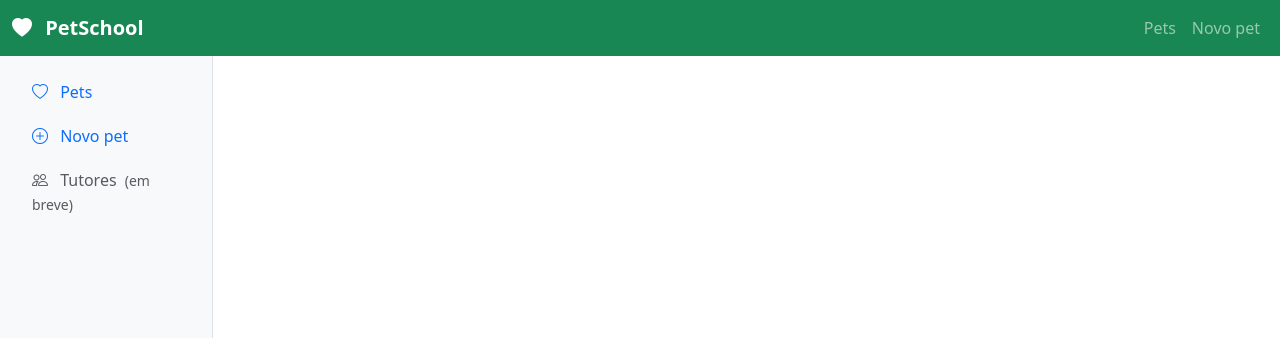
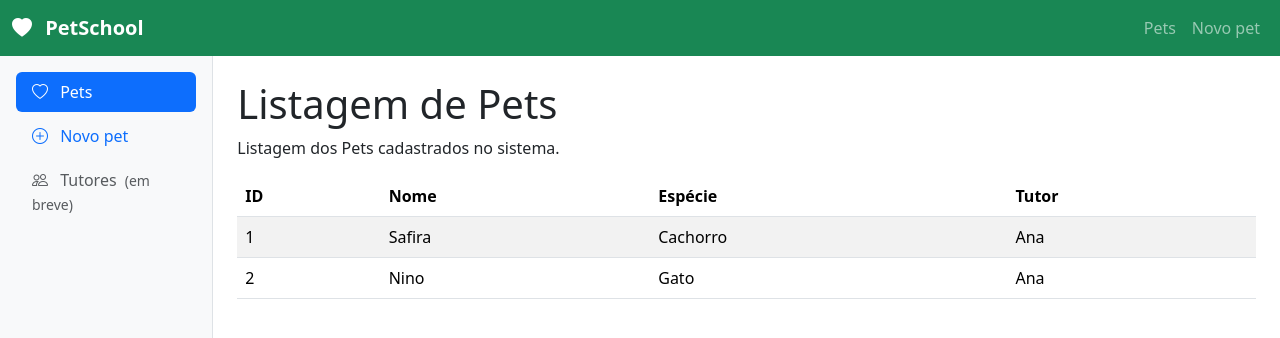
Before and after one commit to NicolasMartinsPaiva/hotel-pet, a Vue app: page /pets in a window 1280 px wide. Shown: the top 338 px of the page. Built offline with nearby package versions, Linux system fonts and the light colour scheme; data requests are answered from the project's data file.

Commit message:
FEAT: Adiciona json-server e atualiza rotas e views para integração com a API

```diff
--- a/package.json
+++ b/package.json
@@ -17,6 +17,7 @@
     "axios": "^1.20.0",
     "bootstrap": "^5.3.8",
     "bootstrap-icons": "^1.13.1",
+    "json-server": "^1.0.0-beta.15",
     "vue": "^3.5.40",
     "vue-router": "^5.2.0"
   },
--- a/src/router/index.js
+++ b/src/router/index.js
@@ -5,15 +5,18 @@ const router = createRouter({
   routes: [
     {
       path: '/',
+      redirect: '/pets',
+    },
+    {
+      path: '/pets',
       name: 'pets',
-      component: () => import('../views/AddPetView.vue/index.js'),
+      component: () => import('../views/PetsView.vue'),
     },
     {
       path: '/pets/novo',
       name: 'addPet',
       component: () => import('../views/AddPetView.vue'),
-
-    }
+    },
   ],
 });
 
--- a/src/views/PetsView.vue
+++ b/src/views/PetsView.vue
@@ -1,44 +1,48 @@
 <script setup>
 import { onMounted, ref } from 'vue';
 
-const API_URL = 'http://localhost:5173';
+const API_URL = 'http://localhost:3000';
 
 const pets = ref([]);
 const tutores = ref([]);
-  async funcion carregarDados() {
-    const respostaPets = await fetch (`${API_URL}/pets`);
+
+async function carregarDados() {
+  const respostaPets = await fetch(`${API_URL}/pets`);
   pets.value = await respostaPets.json();
 
-    const respostaTutores = await fetch (`${API_URL}/tutores`);
+  const respostaTutores = await fetch(`${API_URL}/tutores`);
   tutores.value = await respostaTutores.json();
+}
+
+function nomeDoTutor(tutorId) {
+  for(const tutor of tutores.value) {
+    if (tutor.id == tutorId) {
+      return tutor.nome;
+    }
+  }
+  return 'Tutor não encontrado';
+}
 
 onMounted(carregarDados);
-    }
 </script>
 
 <template>
   <div>
-    <header class="mb-4">
-      <h1 class="text-2xl font-bold">Listagem de Pets</h1>
-      <p class="text-body-secondary mb-0">
+    <header>
+      <h1>Listagem de Pets</h1>
+      <p>
         Listagem dos Pets cadastrados no sistema.
       </p>
     </header>
 
-    <table>
+    <table class="table table-striped table-hover ">
       <thead>
-        <th>
-          ID
-        </th>
-        <th>
-          Nome
-        </th>
-        <th>
-          Espécie
-        </th>
-        <th>
-          Tutor
-        </th>
+        <tr>
+          <th>ID</th>
+          <th>Nome</th>
+          <th>Espécie</th>
+          <th>Tutor</th>
+        </tr>
       </thead>
       <tbody>
         <tr
@@ -49,8 +53,7 @@ const tutores = ref([]);
           <td>{{ pet.nome }}</td>
           <td>{{ pet.especie }}</td>
           <td>
-          {{ tutores.find((t) => == pet.tutorID)?nome ||
-          'não especificado' }}
+            {{ nomeDoTutor(pet.tutorId) }}
           </td>
         </tr>
       </tbody>
```
Also changed, not shown: 1 other file (tests, documents, lock files or other folders). Lines whose indentation alone changed are shown as unchanged.
